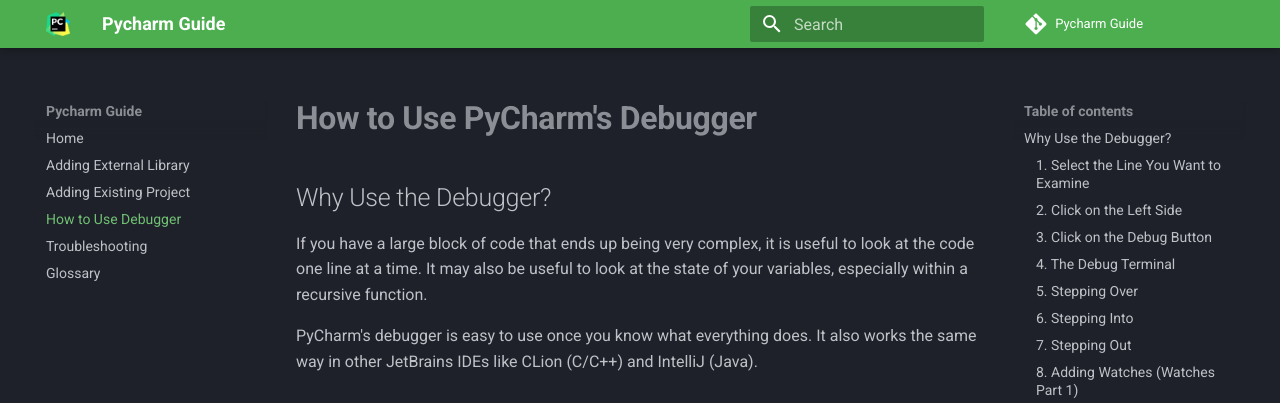
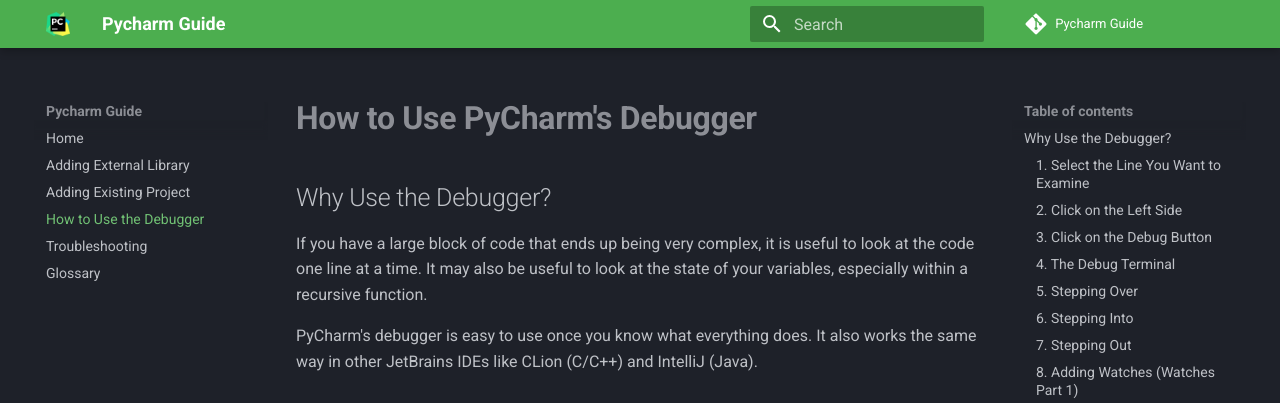
Before and after one commit to WilsonSue/CommUserGuide, an MkDocs documentation site: the page built from docs/Debugger.md, in a window 1280 px wide. Shown: the top 403 px of the page. Built offline with MkDocs 1.6.1 and Material for MkDocs 9.7.7, drawn with Linux system fonts in a browser that asks for light colours; comment, search, counter and statistics services are not loaded.

Commit message:
Update mkdocs.yml

```diff
--- a/mkdocs.yml
+++ b/mkdocs.yml
@@ -11,7 +11,7 @@
   - Home: index.md
   - Adding External Library: ExternalLibrary.md
   - Adding Existing Project: ExistingProject.md
-  - How to Use Debugger: Debugger.md
+  - How to Use the Debugger: Debugger.md
   - Troubleshooting: Troubleshooting.md
   - Glossary: Glossary.md
 
```
